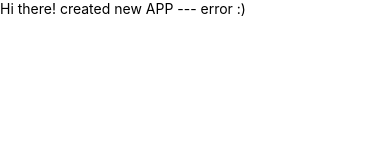
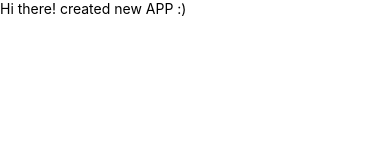
Before and after one commit to vishaly-30/ServiceSaathi, a React Native app: screen / in a window 390 px wide. Shown: the top 160 px of the page. Built offline with nearby package versions, Linux system fonts and the light colour scheme.

Commit message:
Revert "added error in the code"
This reverts commit 0169433d55722f22830643c6c7adc5bc0ef59917.

```diff
--- a/App.tsx
+++ b/App.tsx
@@ -4,7 +4,7 @@ import React from 'react'
 const App = () => {
   return (
     <View>
-      <Text>Hi there! created new APP --- error :)</Text>
+      <Text>Hi there! created new APP :)</Text>
     </View>
   )
 }
```
